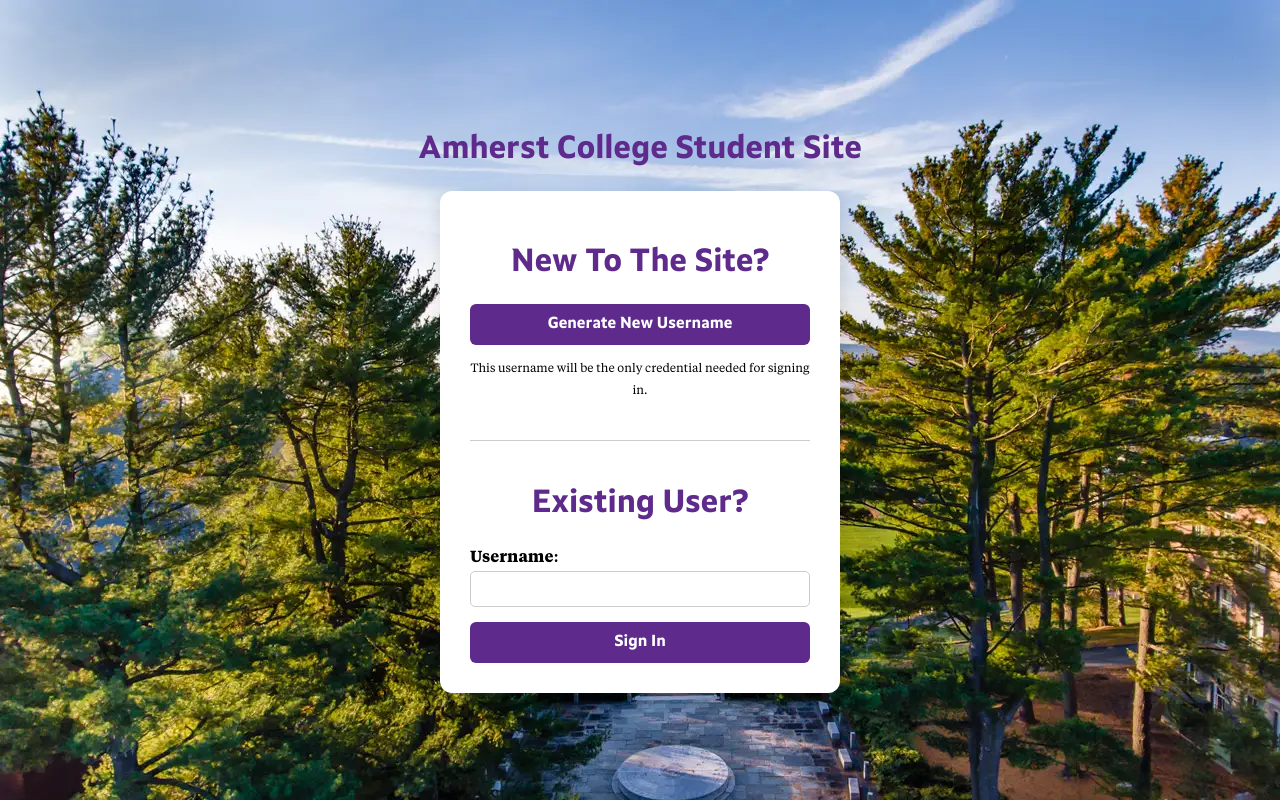
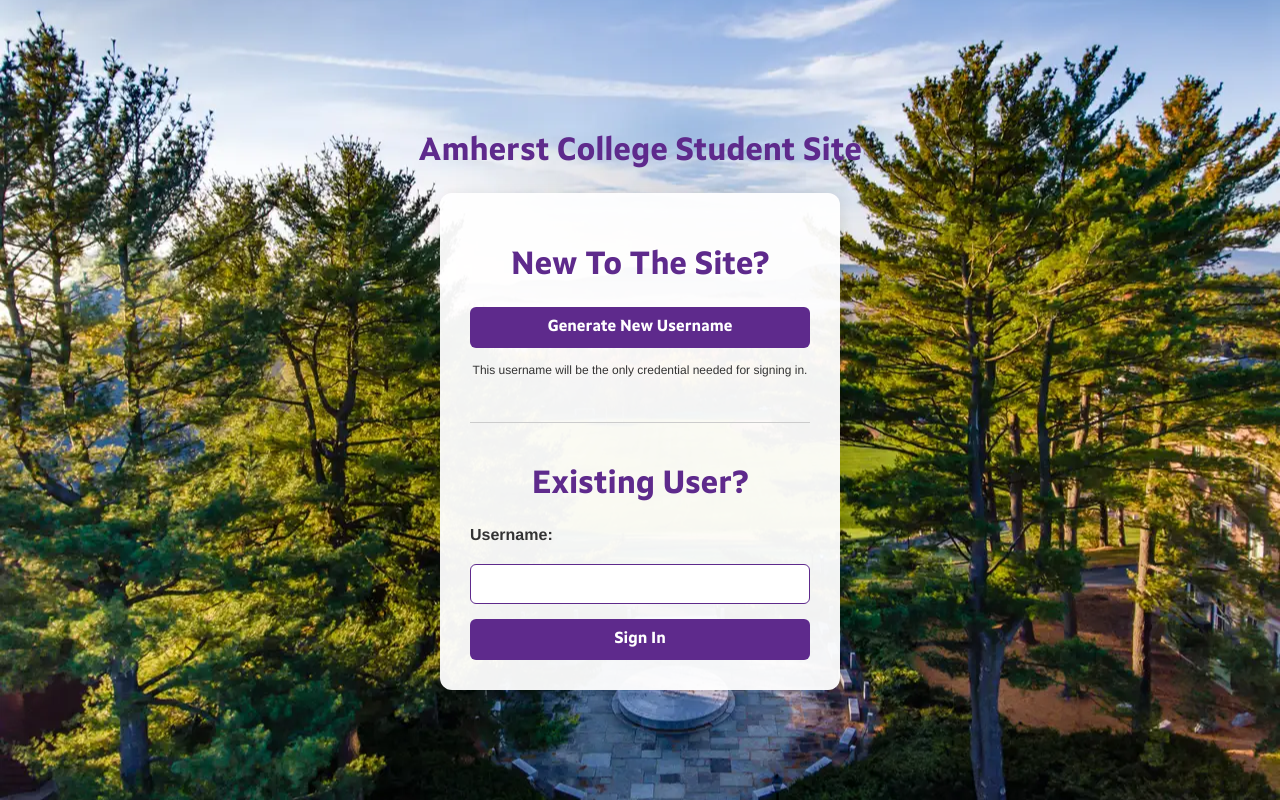
Before and after one commit to Veemon22/hci-amherst-college-student-site, a Flask app: page / in a window 1280 px wide. Run offline with Flask 3, Linux system fonts and the light colour scheme.

Commit message:
Sign_in done

```diff
--- a/static/css/signin.css
+++ b/static/css/signin.css
@@ -1,51 +1,80 @@
+/* =========================
+   Base Page Styling
+========================= */
+
 body.signin-page {
+    display: flex;
     justify-content: center;
     align-items: center;
+    min-height: 100vh;
+    margin: 0;
     background-image: url(../images/memorial-hill.jpg);
     background-size: cover;
+    background-position: center;
+    font-family: 'Helvetica', Arial, sans-serif;
+    color: #333;
 }
 
+/* =========================
+   Container
+========================= */
 .signin-container {
     max-width: 400px;
     width: 100%;
     padding: 30px;
     border-radius: 12px;
-    background-color: #fff;
+    background-color: rgba(255, 255, 255, 0.95);
     box-shadow: 0 4px 15px rgba(0,0,0,0.1);
     display: flex;
     flex-direction: column;
     align-items: center;
-}
-
-.new-user-note {
-    font-size: 12px;
     text-align: center;
 }
 
-h1 {
+/* =========================
+   Headings
+========================= */
+h1, h2 {
     color: #5e2a8c;
     margin-bottom: 20px;
 }
 
+h2 {
+    font-size: 1.5rem;
+}
+
+/* =========================
+   Forms
+========================= */
 form {
     width: 100%;
     display: flex;
     flex-direction: column;
+    gap: 15px;
 }
 
 label {
     font-weight: bold;
     margin-bottom: 5px;
+    text-align: left;
 }
 
 input[type="text"] {
-    padding: 8px;
-    margin-bottom: 15px;
-    border-radius: 5px;
+    padding: 10px;
+    border-radius: 6px;
     border: 1px solid #ccc;
     font-size: 1rem;
+    transition: border-color 0.2s ease;
 }
 
+input[type="text"]:focus {
+    border-color: #5e2a8c;
+    outline: none;
+}
+
+/* =========================
+   Buttons
+========================= */
 button {
     padding: 10px;
     background-color: #5e2a8c;
@@ -55,13 +84,17 @@
     cursor: pointer;
     font-weight: bold;
     font-size: 1rem;
-    transition: background-color 0.2s ease;
+    transition: background-color 0.2s ease, transform 0.1s ease;
 }
 
 button:hover {
     background-color: #4b216b;
+    transform: translateY(-1px);
 }
 
+/* =========================
+   Error Popup
+========================= */
 .error-popup {
     display: none;
     color: red;
@@ -78,6 +111,17 @@
     opacity: 1;
 }
 
+/* =========================
+   New User Note
+========================= */
+.new-user-note {
+    font-size: 12px;
+    text-align: center;
+}
+
+/* =========================
+   Divider
+========================= */
 hr {
     width: 100%;
     margin: 20px 0;
--- a/static/js/signin.js
+++ b/static/js/signin.js
@@ -1,7 +1,17 @@
 function showPopup() {
-    const popup = document.getElementById("error-popup");
-    popup.classList.add("show");
+    const popup = document.getElementById('error-popup');
+    if (!popup) return;
+
+    popup.classList.add('show');
     setTimeout(() => {
-        popup.classList.remove("show");
-    }, 3000);
+        popup.classList.remove('show');
+    }, 3000); // Hide after 3 seconds
 }
+
+// Optional: you can also add extra UX enhancements here, e.g., focus input on load
+document.addEventListener('DOMContentLoaded', () => {
+    const usernameInput = document.querySelector('input[name="username"]');
+    if (usernameInput) {
+        usernameInput.focus();
+    }
+});
--- a/templates/signin.html
+++ b/templates/signin.html
@@ -30,10 +30,13 @@
             </div>
         </div>
 
+        <!-- Include static JS -->
         <script src="{{ url_for('static', filename='js/signin.js') }}"></script>
+
+        <!-- Inline script for user_not_found -->
         <script>
             const userNotFound = {{ 'true' if user_not_found else 'false' }};
-            if (userNotFound){
+            if (userNotFound) {
                 showPopup();
             }
         </script>
```
